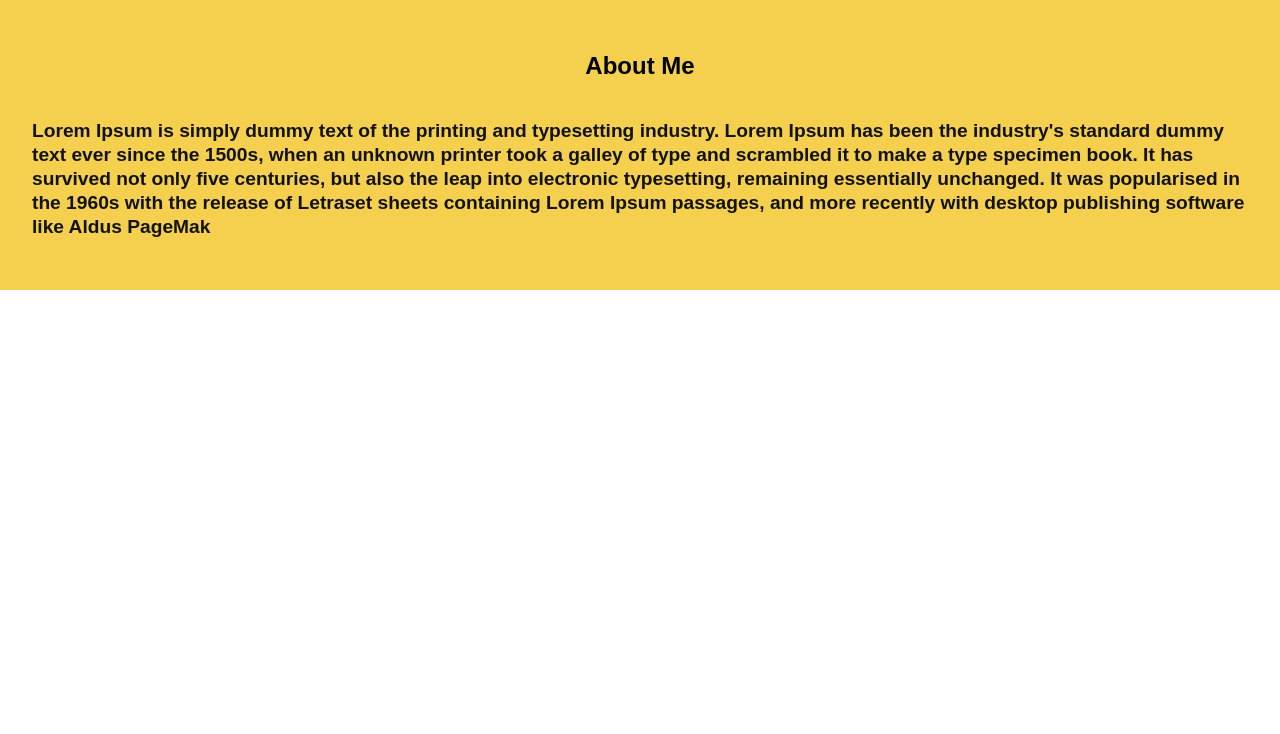
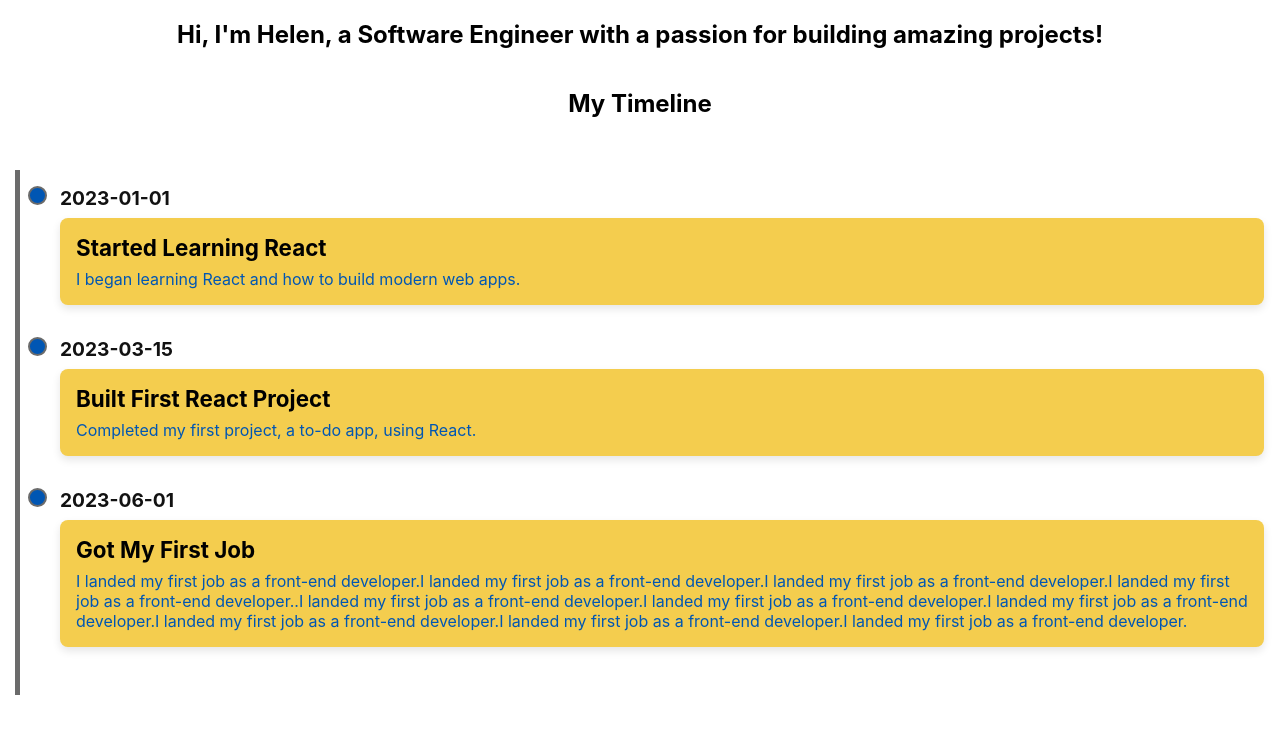
Before and after one commit to HoaCTa/personal-website, a React (Create React App) app: page /about in a window 1280 px wide. Shown: the top 734 px of the page. Built offline with nearby package versions, Linux system fonts and the light colour scheme.

Commit message:
change project,remove contact me page,  add timeline to about me page

```diff
--- a/package.json
+++ b/package.json
@@ -3,11 +3,15 @@
   "version": "0.1.0",
   "private": true,
   "dependencies": {
+    "@fortawesome/fontawesome-svg-core": "^6.6.0",
+    "@fortawesome/free-solid-svg-icons": "^6.6.0",
+    "@fortawesome/react-fontawesome": "^0.2.2",
     "@testing-library/jest-dom": "^5.17.0",
     "@testing-library/react": "^13.4.0",
     "@testing-library/user-event": "^13.5.0",
     "react": "^18.3.1",
     "react-dom": "^18.3.1",
+    "react-icons": "^5.3.0",
     "react-router-dom": "^6.26.2",
     "react-scripts": "5.0.1",
     "web-vitals": "^2.1.4"
--- a/src/App.js
+++ b/src/App.js
@@ -5,7 +5,7 @@ import MainPage from "./pages/MainPage";
 import About from "./pages/About";
 import Experience from "./pages/Experience";
 import Resume from "./pages/Resume";
-import Contact from "./pages/Contact";
+// import Contact from "./pages/Contact";
 import Projects from "./components/Projects";
 
 function App() {
@@ -17,7 +17,7 @@ function App() {
           <Route path="/about" element={<About />} />
           <Route path="/experience" element={<Experience />} />
           {/* <Route path="/resume" element={<Resume />} /> */}
-          <Route path="/contact" element={<Contact />} />
+          {/* <Route path="/contact" element={<Contact />} /> */}
           <Route path="/projects" element={<Projects />} />{" "}
           {/* Optional if you want a dedicated page */}
         </Routes>
--- a/src/components/Project.jsx
+++ b/src/components/Project.jsx
@@ -4,14 +4,14 @@ import "../styles/Project.scss";
 function Project(props) {
   return (
     <div className="project">
-      <h3>{props.projectNum}</h3>
+      <div className="video">
+        <video controls>
+          <source src={props.projectVideo} type="video/mp4" />
+          Your browser does not support the video tag.
+        </video>
+      </div>
       <div className="content">
-        <div className="video">
-          <video controls>
-            <source src={props.projectVideo} type="video/mp4" />
-            Your browser does not support the video tag.
-          </video>
-        </div>
+        <h3>{props.projectNum}</h3>
 
         {/* Render projectSkills with proper separators (e.g., spaces or commas) */}
         <div className="skills">
--- /dev/null
+++ b/src/components/Timeline.jsx
@@ -0,0 +1,21 @@
+// src/components/Timeline.jsx
+import React from "react";
+import "../styles/About.scss";
+
+const Timeline = ({ events }) => {
+  return (
+    <div className="timeline">
+      {events.map((event, index) => (
+        <div className="timeline-event" key={index}>
+          <div className="timeline-date">{event.date}</div>
+          <div className="timeline-content">
+            <h3>{event.title}</h3>
+            <p>{event.description}</p>
+          </div>
+        </div>
+      ))}
+    </div>
+  );
+};
+
+export default Timeline;
--- a/src/pages/About.jsx
+++ b/src/pages/About.jsx
@@ -1,22 +1,60 @@
+// import React from "react";
+// // import "./About.scss";
+// import "../styles/About.scss";
+
+// const About = () => {
+//   return (
+//     <section className="about-container">
+//       <h1>About Me</h1>
+//       <p>
+//         Lorem Ipsum is simply dummy text of the printing and typesetting
+//         industry. Lorem Ipsum has been the industry's standard dummy text ever
+//         since the 1500s, when an unknown printer took a galley of type and
+//         scrambled it to make a type specimen book. It has survived not only five
+//         centuries, but also the leap into electronic typesetting, remaining
+//         essentially unchanged. It was popularised in the 1960s with the release
+//         of Letraset sheets containing Lorem Ipsum passages, and more recently
+//         with desktop publishing software like Aldus PageMak
+//       </p>
+//     </section>
+//   );
+// };
+
+// export default About;
+
+// src/pages/App.jsx
 import React from "react";
-// import "./About.scss";
-import "../styles/About.scss";
+import Timeline from "../components/Timeline";
 
 const About = () => {
+  const events = [
+    {
+      date: "2023-01-01",
+      title: "Started Learning React",
+      description: "I began learning React and how to build modern web apps.",
+    },
+    {
+      date: "2023-03-15",
+      title: "Built First React Project",
+      description: "Completed my first project, a to-do app, using React.",
+    },
+    {
+      date: "2023-06-01",
+      title: "Got My First Job",
+      description:
+        "I landed my first job as a front-end developer.I landed my first job as a front-end developer.I landed my first job as a front-end developer.I landed my first job as a front-end developer..I landed my first job as a front-end developer.I landed my first job as a front-end developer.I landed my first job as a front-end developer.I landed my first job as a front-end developer.I landed my first job as a front-end developer.I landed my first job as a front-end developer.",
+    },
+  ];
+
   return (
-    <section className="about-container">
-      <h1>About Me</h1>
-      <p>
-        Lorem Ipsum is simply dummy text of the printing and typesetting
-        industry. Lorem Ipsum has been the industry's standard dummy text ever
-        since the 1500s, when an unknown printer took a galley of type and
-        scrambled it to make a type specimen book. It has survived not only five
-        centuries, but also the leap into electronic typesetting, remaining
-        essentially unchanged. It was popularised in the 1960s with the release
-        of Letraset sheets containing Lorem Ipsum passages, and more recently
-        with desktop publishing software like Aldus PageMak
-      </p>
-    </section>
+    <div className="about">
+      <h2>
+        Hi, I'm Helen, a Software Engineer with a passion for building amazing
+        projects!
+      </h2>
+      <h2>My Timeline</h2>
+      <Timeline events={events} />
+    </div>
   );
 };
 
--- a/src/styles/About.scss
+++ b/src/styles/About.scss
@@ -1,16 +1,60 @@
 @import "./variables";
 @import "./mixins";
 
-.about-container {
+// Timeline.scss
+// src/styles/Timeline.scss
+.about {
   @include flexCenter(column);
-  padding: 2rem;
-  background-color: $yellow;
-  font-family: "Arial", sans-serif;
-  font-weight: bold;
 
-  p {
-    font-size: 1.2rem;
-    color: $gray-950;
-    line-height: 1.5rem;
+  .timeline {
+    display: flex;
+    flex-direction: column;
+    position: relative;
+    padding: 1rem;
+    margin: 2rem 0;
+    border-left: 5px solid $gray-500; /* Line running through the timeline */
+    margin-left: 15px;
+  }
+
+  .timeline-event {
+    position: relative;
+    margin-bottom: 2rem;
+    padding-left: 1.5rem;
+
+    .timeline-date {
+      font-weight: bold;
+      font-size: 1.2rem;
+      color: $gray-950;
+      margin-bottom: 0.5rem;
+    }
+
+    .timeline-content {
+      background-color: $yellow;
+      padding: 1rem;
+      border-radius: 8px;
+      box-shadow: 0 4px 8px rgba(0, 0, 0, 0.1);
+
+      h3 {
+        margin: 0;
+        font-size: 1.4rem;
+      }
+
+      p {
+        margin: 0.5rem 0 0;
+        color: $blue-ish;
+      }
+    }
+
+    &:before {
+      content: "";
+      position: absolute;
+      left: -8px;
+      top: 0;
+      width: 15px;
+      height: 15px;
+      border-radius: 50%;
+      background-color: $blue-ish;
+      border: 2px solid $gray-500;
+    }
   }
 }
--- a/src/styles/Contact.scss
+++ b/src/styles/Contact.scss
@@ -2,7 +2,7 @@
 @import "./mixins";
 
 .contact-container {
-  @include flexCenter(column);
+  @include flexCenter(row);
   padding: 2rem;
   background-color: $yellow;
   font-family: "Arial", sans-serif;
@@ -11,16 +11,16 @@
   a {
     @include flexCenter(column);
     text-decoration: none;
-    background-color: $blue-ish;
+    // background-color: $blue-ish;
     color: var(--gray-500);
     font-size: 1.2rem;
     transition: color 0.3s ease;
     padding: 1rem;
     margin: 1rem;
-    width: 100px;
+    width: 50px;
     border-radius: 10px;
     &:hover {
-      color: $yellow;
+      color: $white;
     }
   }
 }
--- a/src/styles/MainPage.scss
+++ b/src/styles/MainPage.scss
@@ -101,7 +101,8 @@
           transition: color 0.3s ease;
 
           &:hover {
-            color: hsl(211, 100%, 35%);
+            color: $blue-ish;
+            font-size: 1.22rem;
           }
         }
       }
--- a/src/styles/Project.scss
+++ b/src/styles/Project.scss
@@ -5,31 +5,28 @@
 .project {
   padding: 20px;
   margin: 10px;
-  background-color: $white;
+  // background-color: $white;
   border-radius: 10px;
-  width: 80%;
+  width: 90%;
   box-shadow: 0 4px 8px rgba(0, 0, 0, 0.1);
+  // background-color: $white;
+  // border: 1px solid black;
+  padding: 15px;
+  transition: background-color 0.3s ease;
+  display: flex;
+  &:hover {
+    background-color: $light-yellow;
+  }
 
-  h3 {
-    color: $gray-950;
-    font-size: 2rem;
-    margin-bottom: 1rem;
+  .video {
+    flex: 1;
+    width: 100%;
+    height: auto;
+    max-width: 100%;
   }
   .content {
-    background-color: $white;
-    border: 1px solid black;
-    padding: 15px;
-    margin-bottom: 10px;
-    border-radius: 8px;
-    transition: background-color 0.3s ease;
-
-    .video {
-      width: 100%;
-      height: auto;
-      max-width: 100%;
-      display: block;
-    }
-
+    padding: 10px;
+    flex: 2;
     .skills button {
       color: $gray-950;
       background-color: $yellow;
@@ -43,19 +40,10 @@
       margin-bottom: 0.75rem;
     }
     h3 {
-      color: $very-dark-blue;
+      color: $blue-ish;
       font-size: 1.5rem;
       margin-bottom: 0.5rem;
     }
-
-    &:hover {
-      background-color: $light-yellow;
-      // p,
-      // h3 {
-      //   color: $yellow;
-      // }
-    }
-
     a {
       color: $gray-950;
       text-decoration: none;
--- a/src/styles/_variables.scss
+++ b/src/styles/_variables.scss
@@ -12,9 +12,9 @@ $dark-grayish-blue: hsl(228, 12%, 48%);
 $white: hsl(0, 0%, 100%);
 
 //
-$yellow: hsl(47, 88%, 63%);
+$yellow: hsl(46, 88%, 63%);
 $white: hsl(0, 0%, 100%);
 $gray-500: hsl(0, 0%, 42%);
 $gray-950: hsl(0, 0%, 7%);
 $blue-ish: hsl(211, 100%, 35%);
-$light-yellow: hsl(52, 100%, 88%);
+$light-yellow: hsl(45, 96%, 78%);
```
Also changed, not shown: src/pages/Contact.jsx (+32 -1 lines), src/pages/MainPage.jsx (+5 -5 lines), 1 other file (tests, documents, lock files or other folders).
